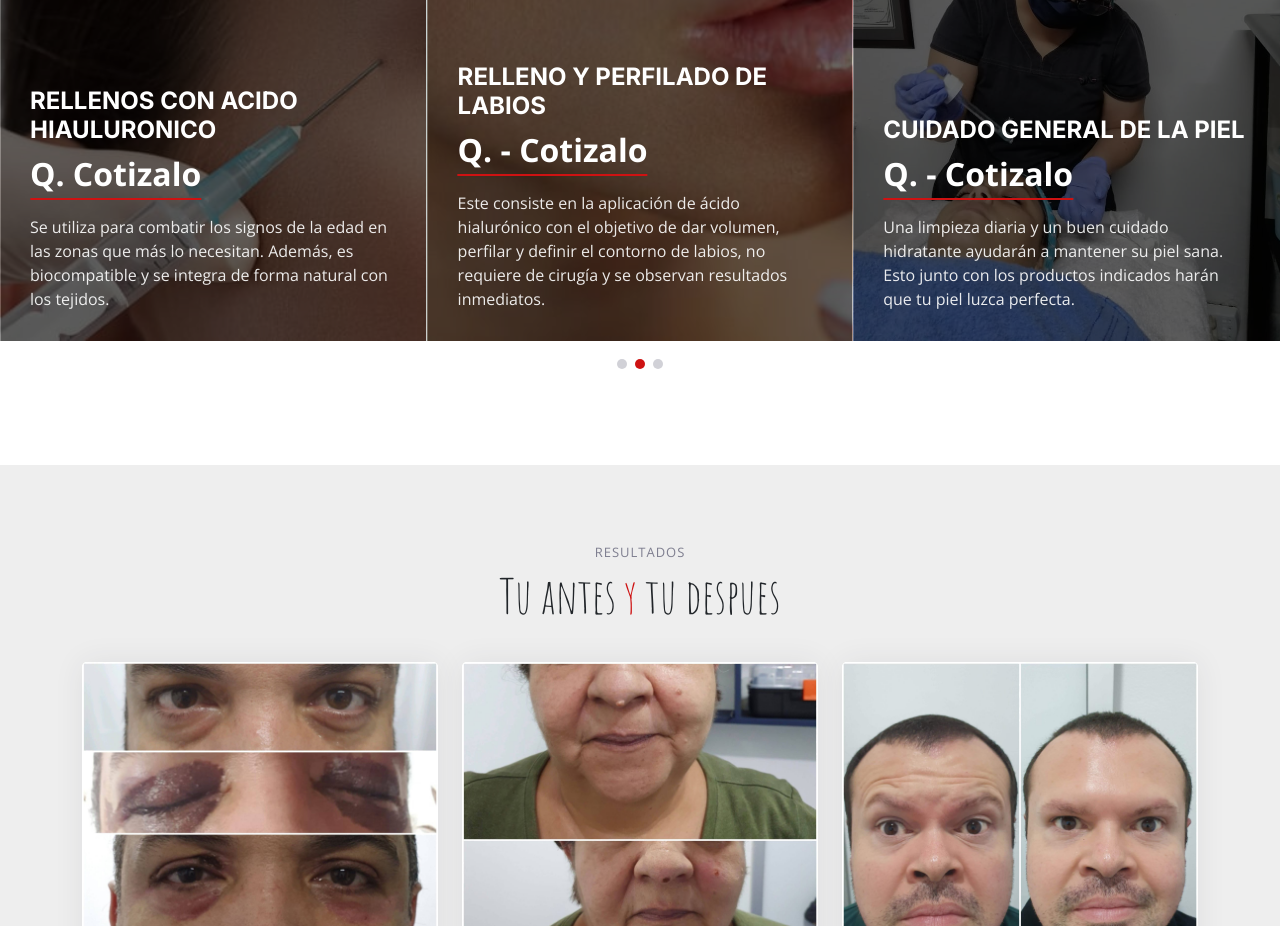
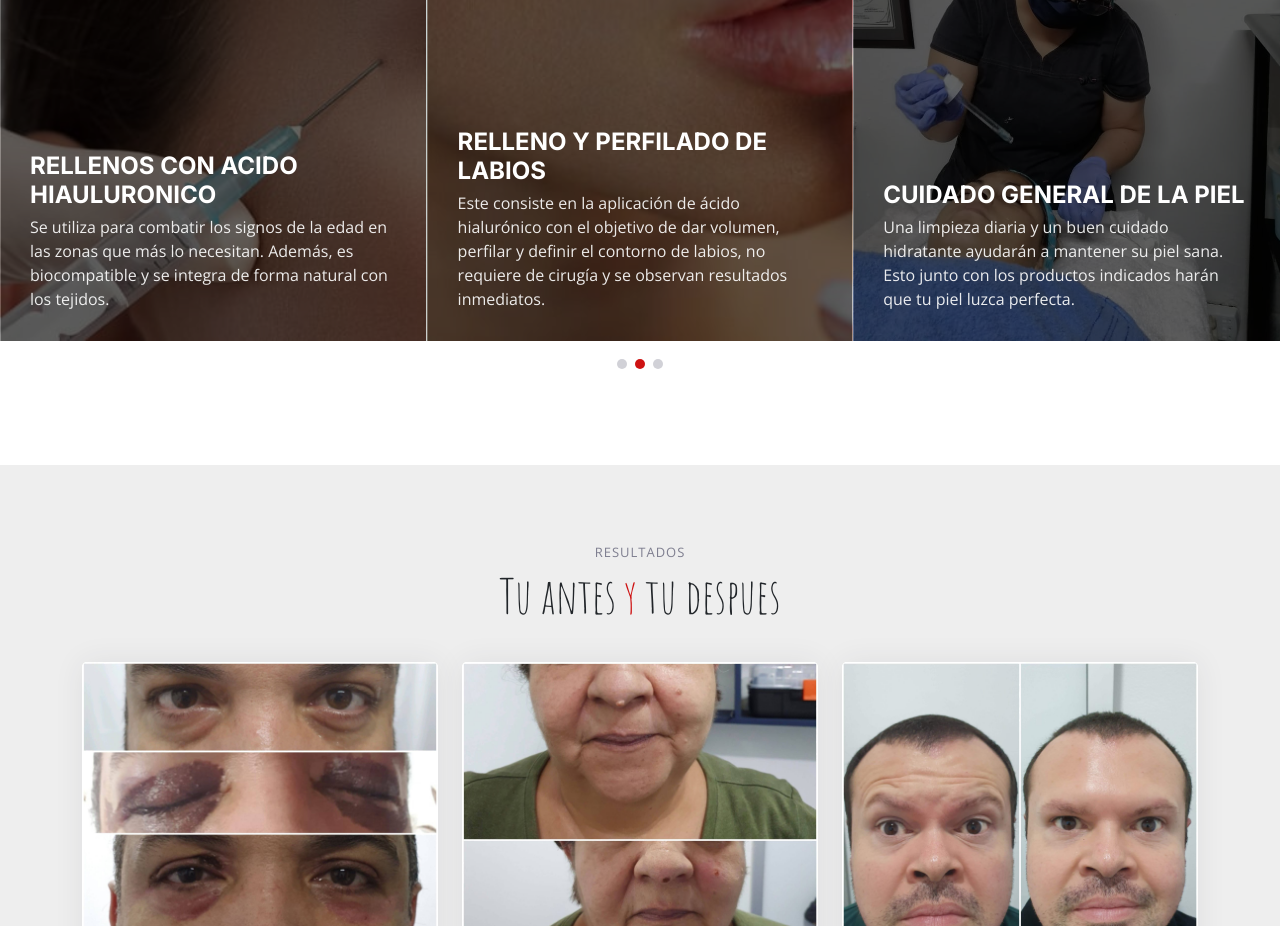
Before and after one commit to AndyDevla/drluisameono.github.io, a plain HTML site: page index.html in a window 1280 px wide. Shown: the part 3980-4906 px from the top of the page. Drawn offline with nearby package versions, Linux system fonts and the light colour scheme.

Commit message:
cotizalo removed

```diff
--- a/index.html
+++ b/index.html
@@ -354,7 +354,7 @@
 
             <div class="swiper-slide event-item d-flex flex-column justify-content-end" style="background-image: url(assets/img/facial.jpg)">
               <h3 style="text-transform:uppercase;">Cuidado general de la piel</h3>
-             <div class="price align-self-start">Q. - Cotizalo</div>
+             <!--<div class="price align-self-start">Q. - Cotizalo</div>-->
               <p class="description">
                 Una limpieza diaria y un buen cuidado hidratante ayudarán a mantener su piel sana. Esto junto con los productos indicados harán que tu piel luzca perfecta.
               </p>
@@ -362,7 +362,7 @@
 
             <div class="swiper-slide event-item d-flex flex-column justify-content-end" style="background-image: url(assets/img/votox-servicio.jpg)">
               <h3 style="text-transform:uppercase;">Rellenos con acido hiauluronico</h3>
-              <div class="price align-self-start">Q. Cotizalo</div>
+              <!--<div class="price align-self-start">Q. Cotizalo</div>-->
               <p class="description">
                 Se utiliza para combatir los signos de la edad en las zonas que más lo necesitan. Además, es biocompatible y se integra de forma natural con los tejidos.
               </p>
@@ -370,7 +370,7 @@
 
             <div class="swiper-slide event-item d-flex flex-column justify-content-end" style="background-image: url(assets/img/servicios-piel.jpg)">
               <h3 style="text-transform:uppercase;">relleno y perfilado de labios</h3>
-              <div class="price align-self-start">Q. - Cotizalo</div>
+              <!--<div class="price align-self-start">Q. - Cotizalo</div>-->
               <p class="description">
                 Este consiste en la aplicación de ácido hialurónico con el objetivo de dar volumen, perfilar y definir el contorno de labios, no requiere de cirugía y se observan resultados inmediatos.
               </p>
```
